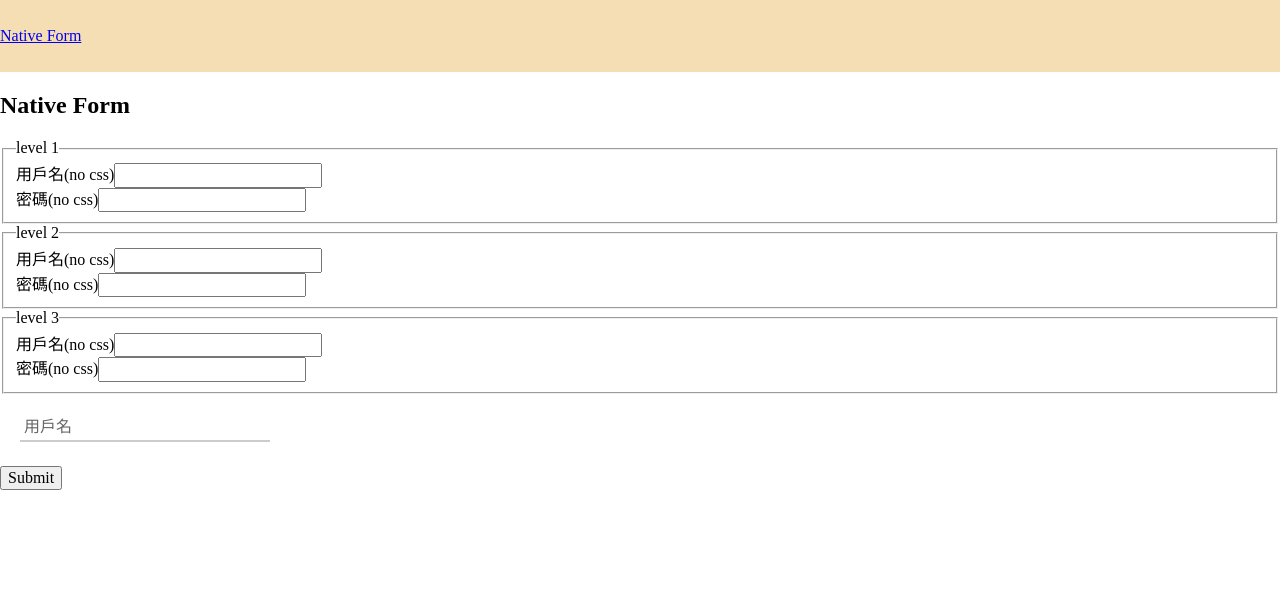
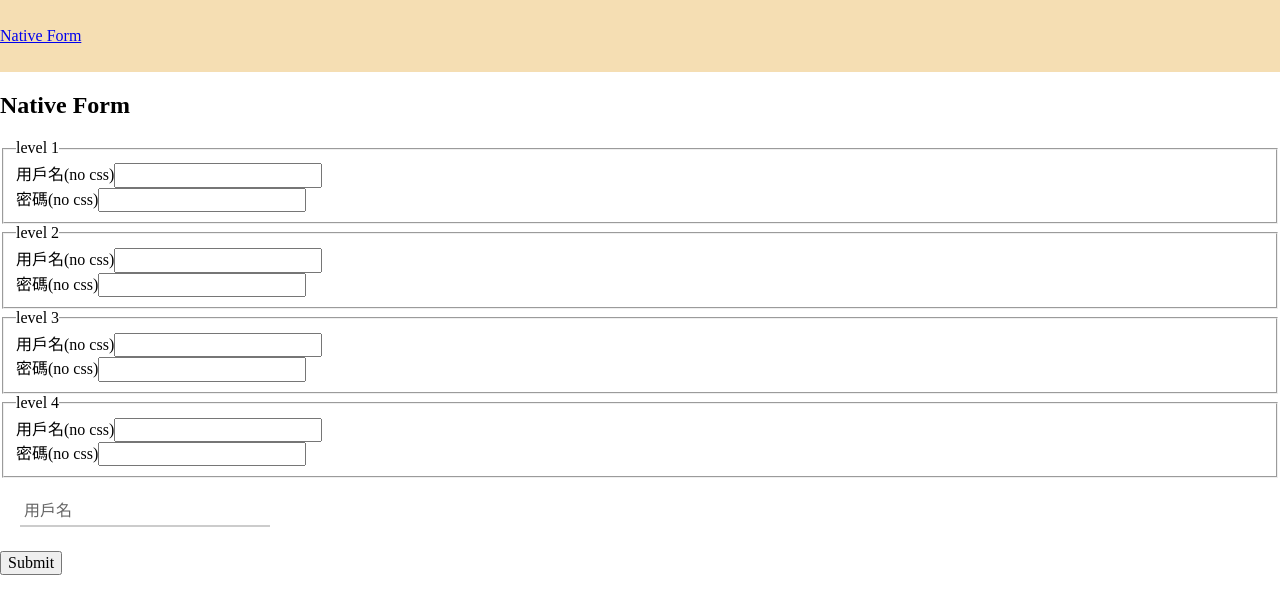
Before and after one commit to Luciano0322/react_2022_hooks, a React (Create React App) app: page /native_form in a window 1280 px wide. Shown: the top 614 px of the page. Built offline with nearby package versions, Linux system fonts and the light colour scheme.

Commit message:
useReducer 教學

```diff
--- a/src/pages/NativeForm.jsx
+++ b/src/pages/NativeForm.jsx
@@ -1,6 +1,8 @@
-import { useState } from "react";
+import { useReducer, useState } from "react";
 import InputTxt from "../components/InputTxt";
 import useNativeForm from "../hooks/useNativeForm";
+import nativeFormReducer from "../reducers/nativeFormReducer";
+import { PWD_L4_CHANGE, USER_L4_CHANGE } from "../reducers/types";
 
 const NativeForm = () => {
   // 這裡用最基本的useState hook來呈現
@@ -19,11 +21,20 @@ const NativeForm = () => {
   // level 3 作自定義的form hook
   const [level3, setLevel3] = useNativeForm()
 
+  // level 4 useReducer hook
+  // 這裡要熟悉一下useReducer 的底層邏輯，他比較像useState + handleChange() 的綜合體
+  // 只是預先幫你做整合和規劃
+  const [level4, dispatch] = useReducer(nativeFormReducer, {
+    user_l4: "",
+    pwd_l4: "",
+  })
+
   const levelSend = e => {
     e.preventDefault();
     // console.log({nativeUser, nativePwd}); //level1
     // console.log(nativeForm) // level2
     // console.log(level3) // level3
+    // console.log(level4);
   }
 
   return (
@@ -96,6 +107,28 @@ const NativeForm = () => {
             />
           </div>
         </fieldset>
+        <fieldset>
+          <legend>level 4</legend>
+          <div>
+            <label htmlFor="user_l4">用戶名(no css)</label>
+            <input
+              id="user_l4"
+              name="user_l4"
+              value={level4.user_l4}
+              onChange={e => dispatch({ type: USER_L4_CHANGE, value: e.target.value })}
+            />
+          </div>
+          <div>
+            <label htmlFor="pwd_l4">密碼(no css)</label>
+            <input
+              id="pwd_l4"
+              name="pwd_l4"
+              type="password"
+              value={level4.pwd_l4}
+              onChange={e => dispatch({ type: PWD_L4_CHANGE, value: e.target.value })}
+            />
+          </div>
+        </fieldset>
 
         <InputTxt
           label="用戶名"
--- /dev/null
+++ b/src/reducers/nativeFormReducer.js
@@ -0,0 +1,17 @@
+import { PWD_L4_CHANGE, USER_L4_CHANGE } from "./types";
+
+// 這裡實務上都是會拆開來做管理，在引入要用的頁面邏輯
+// action吃的是dispatch(e) 的 e, 所以 e 的資料型別很重要，每次打的東西要和你對應的 case 對上
+// ex: 如果 case USER_L4_CHANGE 裡面沒有帶入 value 的值，那這邊就沒辦法寫入 || 修改共用的 state
+const nativeFormReducer = (state, action) => {
+  switch (action.type) {
+    case USER_L4_CHANGE:
+      return { ...state, user_l4: action.value }
+    case PWD_L4_CHANGE:
+      return { ...state, pwd_l4: action.value }
+    default:
+      return state;
+  }
+}
+
+export default nativeFormReducer;
--- /dev/null
+++ b/src/reducers/types.js
@@ -0,0 +1,3 @@
+// 這裡的拆分也是方便實務上應用而做的
+export const USER_L4_CHANGE = "USER_L4_CHANGE";
+export const PWD_L4_CHANGE = "PWD_L4_CHANGE";
```
